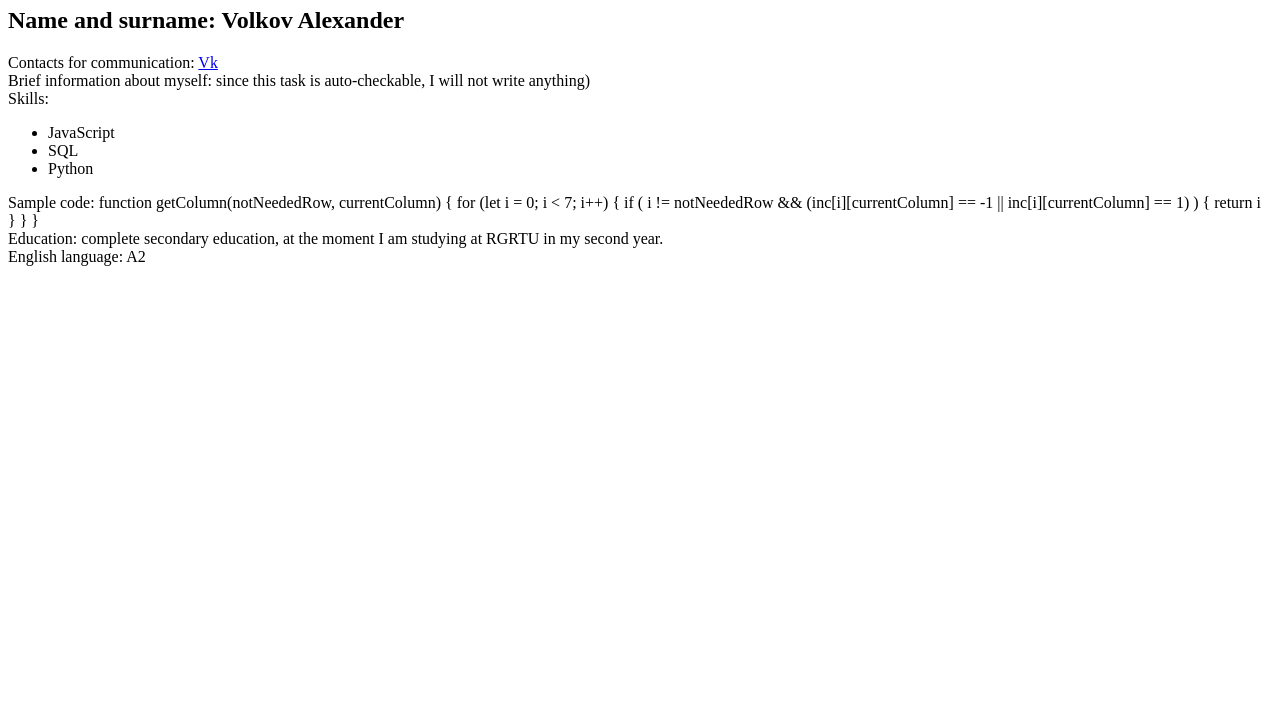
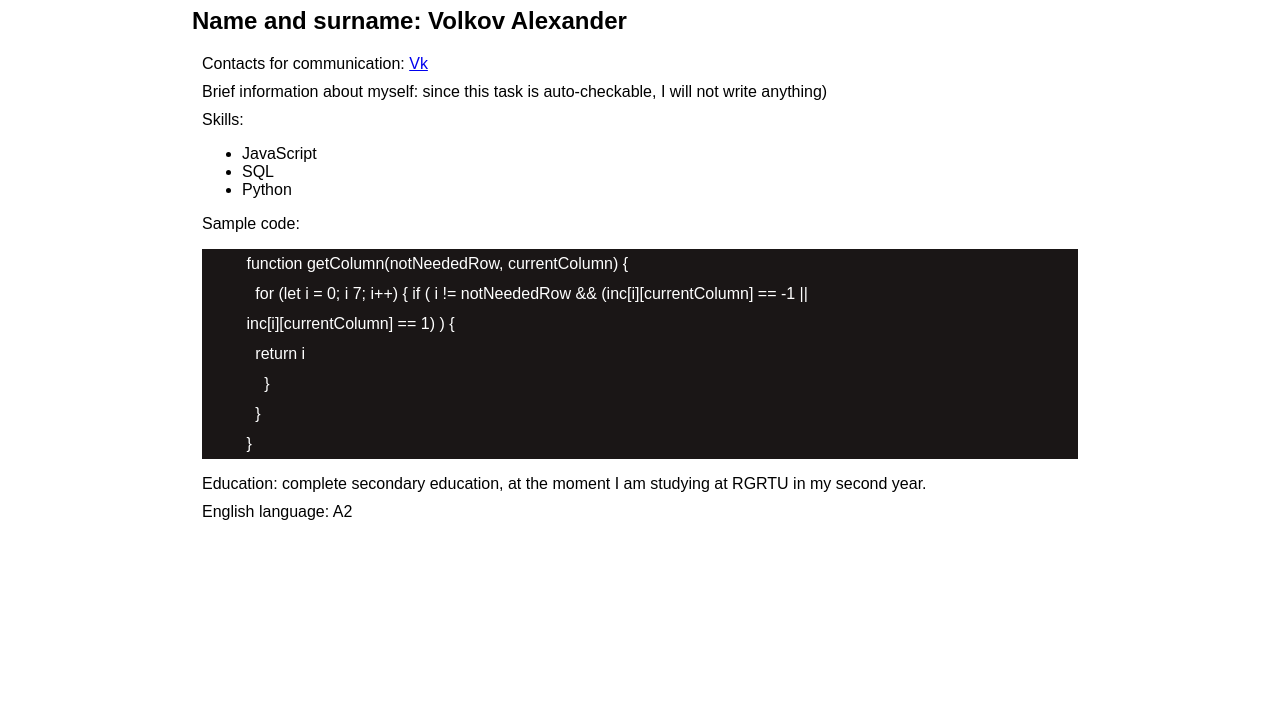
Before and after one commit to AlexWebDevelop/rsschool-cv, a plain HTML site: page index.html in a window 1280 px wide. Shown: the part 73-800 px from the top of the page. Drawn offline with Linux system fonts and the light colour scheme.

Commit message:
feat: final

```diff
--- a/index.html
+++ b/index.html
@@ -5,6 +5,7 @@
     <meta http-equiv="X-UA-Compatible" content="IE=edge" />
     <meta name="viewport" content="width=device-width, initial-scale=1.0" />
     <title>CV</title>
+    <link rel="stylesheet" href="style.css" />
   </head>
   <body>
     <div class="container">
@@ -26,9 +27,16 @@
         </ul>
       </div>
       <div class="code">
-        Sample code: function getColumn(notNeededRow, currentColumn) { for (let
-        i = 0; i < 7; i++) { if ( i != notNeededRow && (inc[i][currentColumn] ==
-        -1 || inc[i][currentColumn] == 1) ) { return i } } }
+        Sample code:
+        <pre>
+          function getColumn(notNeededRow, currentColumn) {
+            for (let i = 0; i 7; i++) { if ( i != notNeededRow && (inc[i][currentColumn] == -1 ||
+          inc[i][currentColumn] == 1) ) {
+            return i
+              }
+            }
+          }</pre
+        >
       </div>
       <div class="edu">
         Education: complete secondary education, at the moment I am studying at
--- a/style.css
+++ b/style.css
@@ -0,0 +1,24 @@
+body,
+html {
+  padding: 0;
+  margin: 0;
+}
+
+* {
+  font-family: Arial, 'Helvetica Neue', Helvetica, sans-serif;
+}
+
+.container {
+  max-width: 70vw;
+  margin: 0 auto;
+}
+
+.container > div {
+  margin: 10px;
+}
+
+pre {
+  line-height: 30px;
+  background-color: rgb(26, 22, 22);
+  color: white;
+}
```
